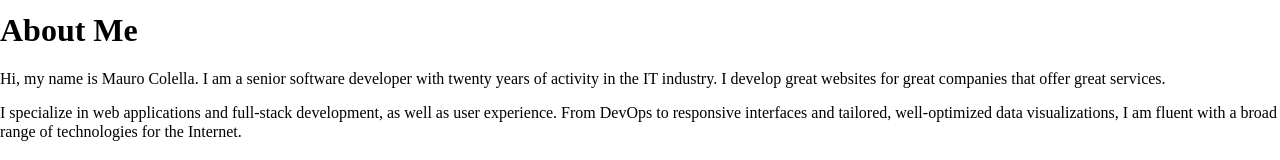
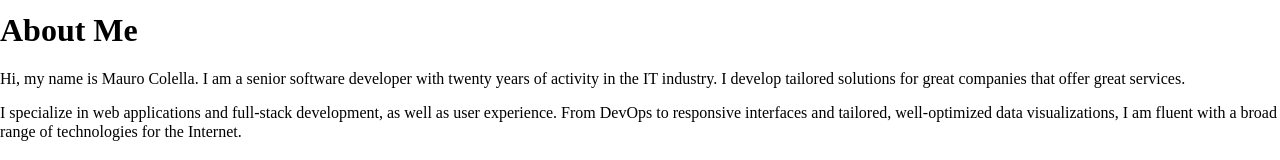
Before and after one commit to maurocolella/nextjs-ts-folio, a Next.js app: page / in a window 1280 px wide. Shown: the part 340-500 px from the top of the page. Built offline with nearby package versions, Linux system fonts and the light colour scheme.

Commit message:
Update copy

```diff
--- a/pages/index.tsx
+++ b/pages/index.tsx
@@ -4,7 +4,7 @@ const IndexPage = () => (
   <Layout title="Home | Next.js + TypeScript Example">
     <h1>About Me</h1>
     <article>
-      <p>Hi, my name is Mauro Colella. I am a senior software developer with twenty years of activity in the IT industry. I develop great websites for great companies that offer great services.</p>
+      <p>Hi, my name is Mauro Colella. I am a senior software developer with twenty years of activity in the IT industry. I develop tailored solutions for great companies that offer great services.</p>
       <p>I specialize in web applications and full-stack development, as well as user experience. From DevOps to responsive interfaces and tailored, well-optimized data visualizations, I am fluent with a broad range of technologies for the Internet.</p>
       <br/>
       <p>I have been successfully freelancing my services for the last ten years, with a strong focus on customer needs in both the business and the market.</p>
```
